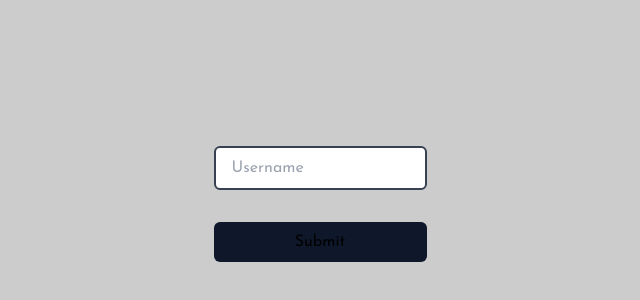
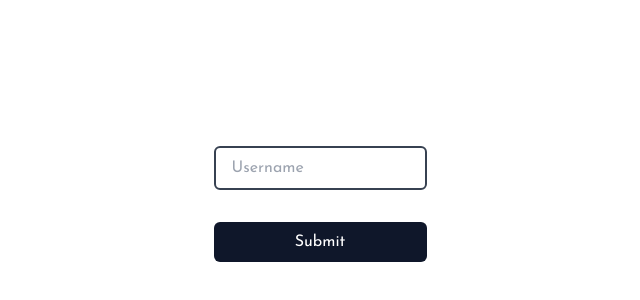
Before and after one commit to AhmedMekkawy27/todo-app, a Next.js app: page /login in a window 1280 px wide. Shown: the part 196-496 px from the top of the page, without its empty margins (320-960 px from the left). Built offline with nearby package versions, Linux system fonts and the light colour scheme.

Commit message:
login page

```diff
--- a/app/components/TodosBody.tsx
+++ b/app/components/TodosBody.tsx
@@ -28,7 +28,6 @@ const TodosBody = () => {
     }
 
     useEffect(() => {
-        localStorage.clear();
         const q = query(collection(db, "todo-list"), orderBy("timestamp", "desc"));
         const unsubscribe = onSnapshot(q, (snap) => {
             setTodos(snap.docs.map(doc => (
--- a/app/login/page.tsx
+++ b/app/login/page.tsx
@@ -1,3 +1,4 @@
+/* eslint-disable react-hooks/exhaustive-deps */
 "use client"
 import { useRouter } from "next/navigation"
 import { useState, useEffect, useRef } from "react"
@@ -21,12 +22,12 @@ const Login = () => {
         }
     }, [])
     return (
-        <div className="flex justify-center items-center bg-black/[0.2] w-screen h-screen">
+        <div className="flex justify-center items-center dark:bg-[#181824] w-screen h-screen">
             <div className="w-[50%] h-[50%] flex justify-center items-center">
                 <form action="" className="flex flex-col justify-between gap-8">
                     <p ref={err} className="text-red-600 hidden">Username must be letters followed by numbers</p>
                     <input type="text" value={username} onChange={e => setUsername(e.target.value)} placeholder="Username" className="outline-none border-gray-700 border-2 rounded-md px-4 py-2" />
-                    <button type="submit" onClick={handleSubmit} className="bg-slate-900 py-2 rounded-md">Submit</button>
+                    <button type="submit" onClick={handleSubmit} className="bg-slate-900 text-white py-2 rounded-md">Submit</button>
                 </form>
             </div>
         </div>
```
